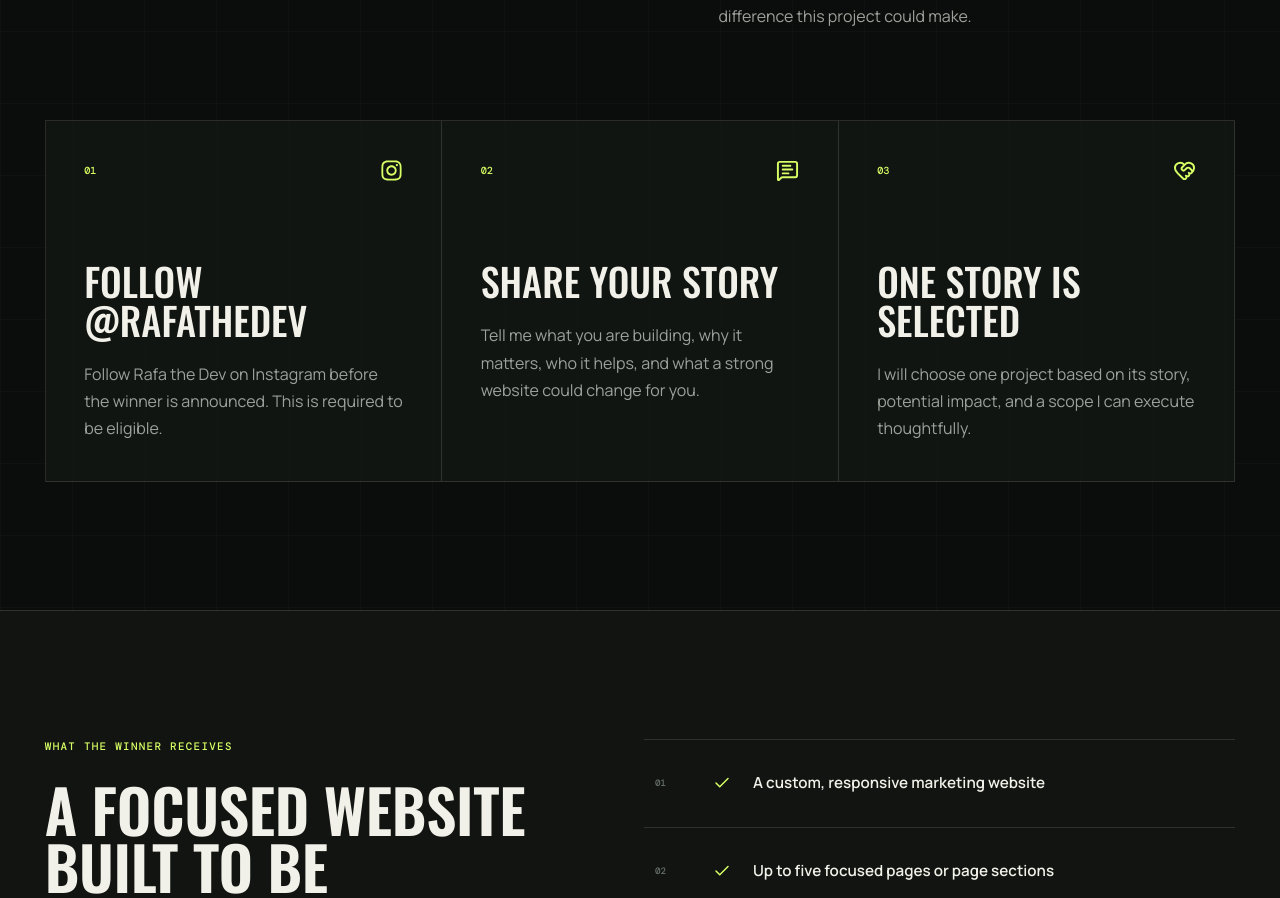
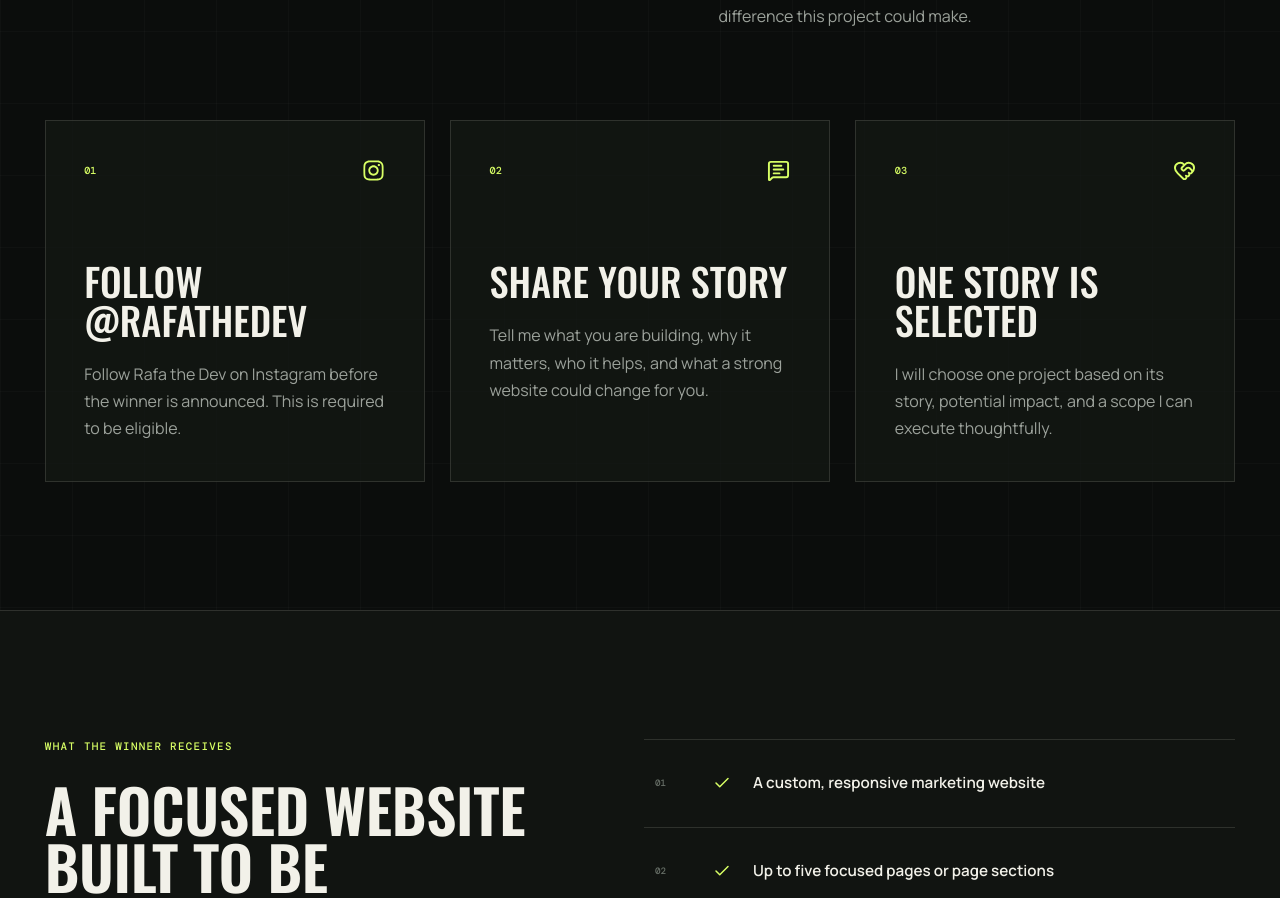
Before and after one commit to webdevRafa/rafa-the-dev, a React (Vite) app: page /free-website in a window 1280 px wide. Shown: the part 1049-1947 px from the top of the page. Built offline with nearby package versions, Linux system fonts and the light colour scheme; a web font is replaced by a local one.

Commit message:
Space giveaway process cards

```diff
--- a/src/FreeWebsitePage.css
+++ b/src/FreeWebsitePage.css
@@ -292,6 +292,18 @@
   margin: 1.35rem 0 0;
   color: var(--muted);
   line-height: 1.7;
+}
+
+@media (min-width: 761px) {
+  .giveaway-steps {
+    column-gap: clamp(1rem, 2vw, 1.75rem);
+    border-top: 0;
+    border-left: 0;
+  }
+
+  .giveaway-step {
+    border: 1px solid var(--line);
+  }
 }
 
 .free-scope {
```
